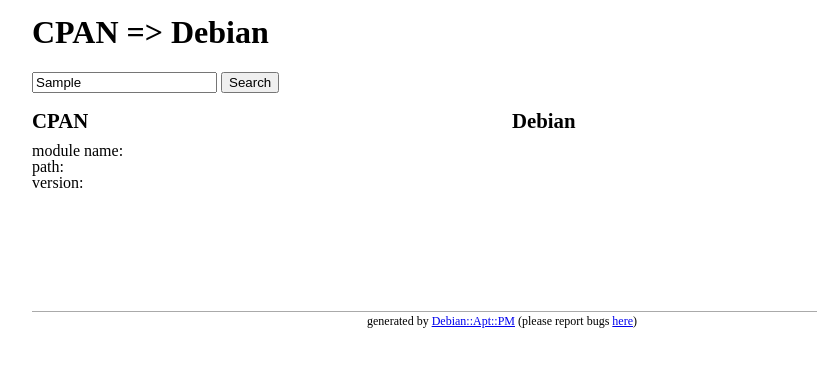
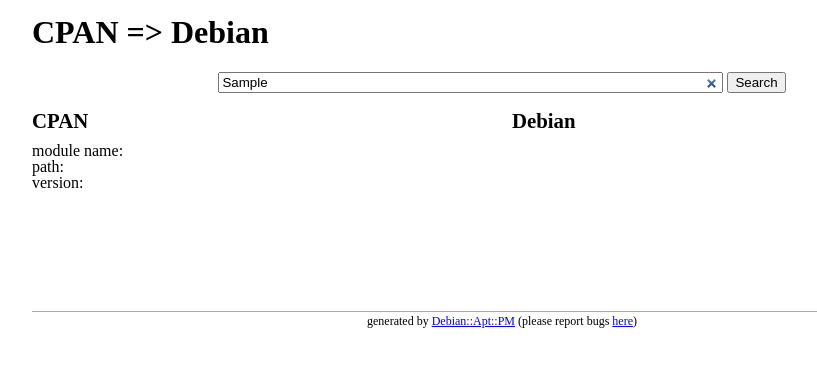
Before and after one commit to jozef/Debian-Apt-PM, a plain HTML site: page examples/web/index.html in a window 1280 px wide. Both pictures are taken after typing "Sample" into the empty fields and a click on the input "Search". Shown: the whole page, without its empty margins (138-955 px from the left). Drawn offline with Linux system fonts and the light colour scheme; no server answers.

Commit message:
wider input, centered, with focus on load

```diff
--- a/examples/web/index.html
+++ b/examples/web/index.html
@@ -20,7 +20,7 @@
 		<div class="clear"></div>
 		<div class="grid_12 searchInput">
 			<form method="get">
-				<input type="search" name="q" value=""/>
+				<input type="search" size="60" name="q" value=""/>
 				<input type="submit" value="Search"/>
 				<img src='spinner.gif' class="load"/>
 			</form>
--- a/examples/web/script.js
+++ b/examples/web/script.js
@@ -4,6 +4,7 @@
 	$('form').submit(cpan2deb.submitForm);
 	$(window).bind('hashchange', cpan2deb.parseParams);
 	cpan2deb.parseParams();
+	$('input[type="search"]').focus();
 });
 
 cpan2deb.parseParams = function () {
@@ -61,6 +62,7 @@
 cpan2deb.searchFinish = function () {
 	$('.load').hide();
 	$('input[type="submit"]').show();
+	$('input[type="search"]').focus();
 }
 
 cpan2deb.show_module_info = function (module_name, module_info) {
--- a/examples/web/style.css
+++ b/examples/web/style.css
@@ -10,6 +10,7 @@
 
 .searchInput {
     padding: 0.5em 0;
+    text-align: center;
 }
 
 .load {
```
